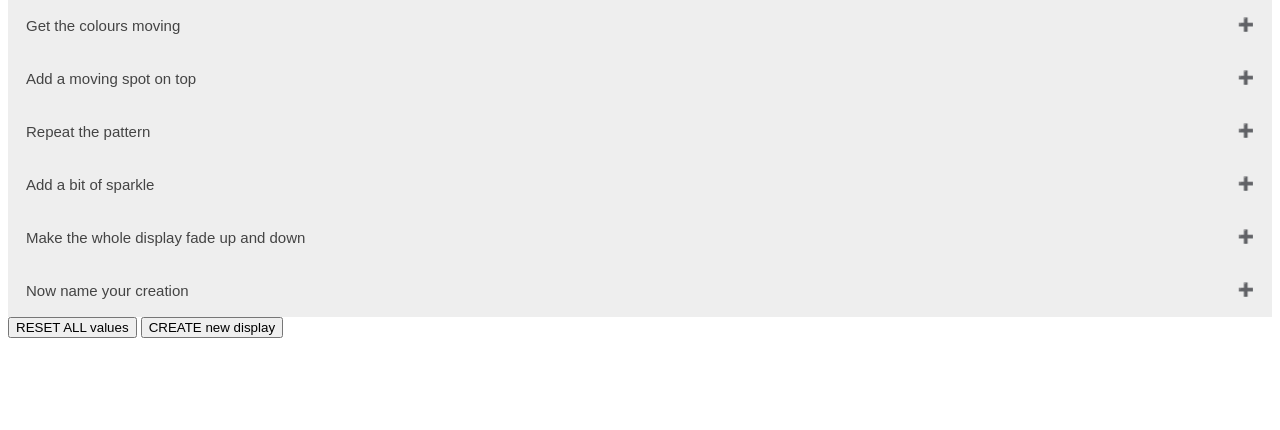
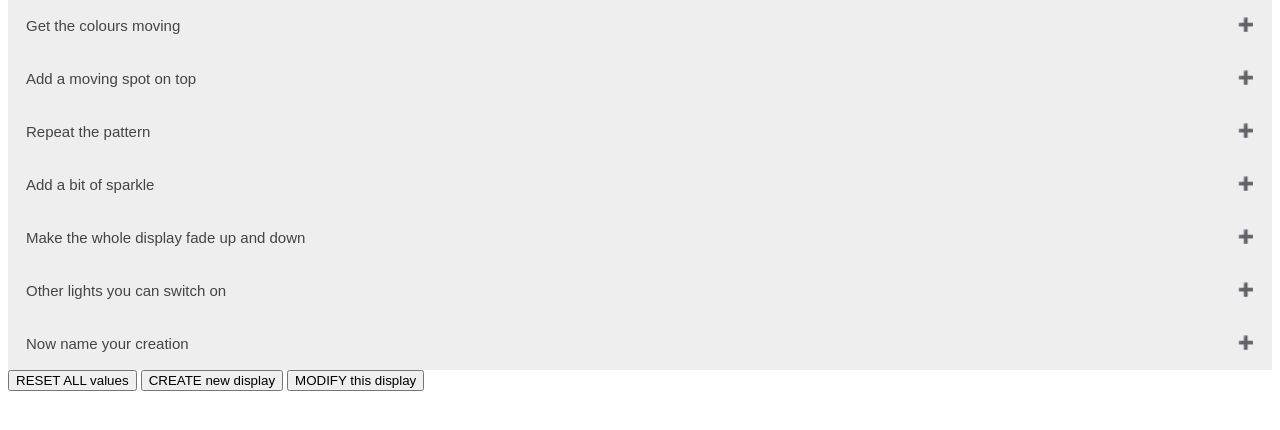
Before and after one commit to peterthevicar/STC-lights, a PHP site: page /create.php in a window 1280 px wide. Shown: the part 340-770 px from the top of the page. Run offline with PHP 8.4, Linux system fonts and the light colour scheme.

Commit message:
Done half the work on going from absolute numbers to selections - need to fill in at the reading end Basic password system for modifying displays

```diff
--- a/web-server/create.php
+++ b/web-server/create.php
@@ -5,7 +5,7 @@
 //::= <display details>*
 //<display details> ::= <id> <header> <colour list> <gradient> <segment> <fading> <sparkle> <spot> <meteors>
 //  <id> ::= id<int>
-//  <header> ::= <name> <creator> <created> <used> <uses>
+//  <header> ::= <name> <creator> <pwd_hash> <created> <used> <uses>
 //    <uses> ::= <int>
 //    <name>, <creator> ::= <str>
 //    <created>, <used> ::= <timestamp>
@@ -25,7 +25,7 @@
 //  <spot> ::= <size> <colour> <motion> <duration> <reverse>
 //    <size> ::= <int 0-32>
 //  <floods> ::= <flood spec> <flood spec>
-//    <flood spec> ::= <int AUTO, MANUAL> <flood def>
+//    <flood spec> ::= <int OFF, AUTO, TOGETHER, ALTERNATE> <flood def>
 //      <flood def> ::= <colour> <colour> <blend> <duration>
 //  <meteor> ::= <int ON, OFF, AUTO>
 
@@ -76,6 +76,10 @@ function build_text($id, $i) {
 	// Retrieve the current content
 	$cur_val=$this_disp[$id][$i];
 	echo "<input id='$id$i' type='text' autocomplete='off' style='border-width:2px; display:inline-block' value='$cur_val'>\n";
+}
+// build a password input box
+function build_password($id, $i) {
+	echo "<input id='$id$i' type='password' autocomplete='off' style='border-width:2px; display:inline-block' value=''>\n";
 }
 
 //build a gradient colour selector with the initial colours added
@@ -154,7 +158,7 @@ function build_colours () {
 	<div>
 		<h2>Create New Display</h2>
 		<p>You have chosen to create a new display based on
-		<?php print('&quot;'.$this_disp["hd"][0]."&quot; by &quot;".$this_disp["hd"][1].'&quot;'); ?>
+		<?php print(htmlspecialchars('"'.$this_disp["hd"][0].'" by "'.$this_disp["hd"][1].'"')); ?>
 		<p>Change anything you like below, then click on the CREATE button.
 	</div>
 
@@ -177,8 +181,8 @@ function build_colours () {
 	<div class="content">
 		<p>Direction of movement:
 			<?php build_select("se",2,["0"=>"Stop", "2"=>"Left", "1"=>"Right", "3"=>"Two left, one right"]);?>
-		<p>Time to get to the end (seconds 1(fast) to 100(slow)):
-			<?php build_number("se",3,1,100,1);?>
+		<p>Speed of movement:
+			<?php build_select("se",3,["1"=>"Very slow", "2"=>"Slow", "3"=>"Medium", "4"=>"Fast", "5"=>"Very fast"]);?>
 		<p>When the pattern gets to the end, keep moving in the same direction or reverse and come back:
 			<?php build_select("se",4,["1"=>"Same direction", "2"=>"Reverse"]);?>
 	</div>
@@ -191,8 +195,8 @@ function build_colours () {
 			<?php build_colour("st",1); ?>
 		<p>Direction of movement:
 			<?php build_select("st",2,["0"=>"Stop", "2"=>"Left", "1"=>"Right", "3"=>"Two left, one right"]);?>
-		<p>Time to get to the end (seconds):
-			<?php build_number("st",3,1,10,1);?>
+		<p>Speed of movement:
+			<?php build_select("st",3,["1"=>"Very slow", "2"=>"Slow", "3"=>"Medium", "4"=>"Fast", "5"=>"Very fast"]);?>
 		<p>When the spot gets to the end, keep moving in the same direction or reverse and come back:
 			<?php build_select("st",4,["1"=>"Same direction", "2"=>"Reverse"]);?>
 	</div>
@@ -208,18 +212,31 @@ function build_colours () {
 	<button class="collapsible">Add a bit of sparkle</button>
 	<div class="content">
 		<p>How much sparkle:
-			<?php build_select("sk",0,["0"=>"No sparkle", "10"=>"Just a touch", "20"=>"Normal", "50"=>"Lots", "100"=>"Lots and lots"]);?>
+			<?php build_select("sk",0,["0"=>"No sparkle", "1"=>"Just a touch", "2"=>"Normal", "3"=>"Lots", "4"=>"Lots and lots"]);?>
 	</div>
 
 	<button class="collapsible">Make the whole display fade up and down</button>
 	<div class="content">
-		<p>How quickly to fade up and down:
-			<?php build_select("fa",0,["0"=>"No fading", "10"=>"Slowly", "5"=>"Normal", "1"=>"Fast", "0.5"=>"Mad"]);?>
+		<p>Speed of fading:
+			<?php build_select("se",3,["0"=>"None", "1"=>"Very slow", "2"=>"Slow", "3"=>"Medium", "4"=>"Fast", "5"=>"Very fast"]);?>
 		<p>Fading should be smooth or flash from dim to bright:
 			<?php build_select("fa",1,["1"=>"Smooth", "2"=>"Flash"]);?>
 		<p>How dim to go:
-			<?php build_select("fa",2,["0"=>"All the way to black", "20"=>"Nearly black", "40"=>"Normal", "128"=>"Subtle fade"]);?>
+			<?php build_select("fa",2,["1"=>"Subtle", "2"=>"Normal", "4"=>"Maximum"]);?>
 
+	</div>
+
+	<button class="collapsible">Other lights you can switch on</button>
+	<div class="content">
+		<p>The two flood lights on the cupola can automatically pick up the colours from the rest of the display or can be set independently. If they are independent of the rest of the display the two sides can either be the same as each other, or alternate from side to side.
+			<?php build_select("fl",0,["0"=>"No flood lights", "1"=>"Automatic", "2"=>"Independent, both the same", "3"=>"Independent, alternating"]);?>
+		<p>For independent flood lights, set two colours for them to switch between.
+			<?php build_colour("fl",1);?><?php build_colour("fl",2);?>
+		<p>Move between the colours smoothly or in a single step:
+			<?php build_select("fl",3,["1"=>"Smooth", "2"=>"Step"]);?>
+
+		<p>Meteor shower effect lights (tubes with 'falling' white lights):
+			<?php build_select("me",0,["0"=>"No Meteors", "1"=>"Meteors ON"]);?>
 	</div>
 
 	<button class="collapsible">Now name your creation</button>
@@ -228,11 +245,14 @@ function build_colours () {
 			<?php build_text("hd",0);?>
 		<p>Your name (this will be shown in the list of displays as the creator of this display):
 			<?php build_text("hd",1);?>
+		<p>A password to prevent other people changing your display:
+			<?php build_password("hd",2);?>
 	</div>
 
 
 	<button type="reset" onclick="reset_all();">RESET ALL values</button>
-	<button type="button" onclick="create_new();">CREATE new display</button>
+	<button type="button" onclick="create_new(1);">CREATE new display</button>
+	<button type="button" onclick="create_new(2);">MODIFY this display</button>
 
 <script>
 	//
@@ -307,7 +327,7 @@ function build_colours () {
 
 	var original_disp = JSON.parse('<?php echo json_encode($this_disp);?>');
 
-	function create_new () {
+	function create_new ($action) {
 		var changed = false;
 		var new_disp = {};
 		// Go through each section in the original disp
@@ -319,9 +339,26 @@ function build_colours () {
 			if (section_id == "hd") {
 				new_disp['hd'][0] = document.getElementById('hd0').value;
 				new_disp['hd'][1] = document.getElementById('hd1').value;
-				new_disp['hd'][2] = seconds(); // Created
-				new_disp['hd'][3] = 0; // Last used
-				new_disp['hd'][4] = 0; // number of uses
+				new_disp['hd'][2] = document.getElementById('hd2').value;
+				new_disp['hd'][3] = seconds(); // Creation date
+				new_disp['hd'][4] = 0; // Last used
+				new_disp['hd'][5] = 0; // Uses
+				// Basic sanity checking
+				if (new_disp['hd'][2] == '') {
+					alert("You must specify a password");
+					return;
+				}
+				if (new_disp['hd'][0] == orig_sect[0]) {
+					if ($action == 1) {
+						alert("You can't use the same name for a new display");
+						return;
+					}
+					else if (new_disp['hd'][1] != orig_sect[1]) {
+						alert("You can't change either name when modifying a display");
+						return;
+					}
+				}
+
 			}
 			else if (section_id == "co") { // The colour list is variable length
 				for (i=0; i<=last_colour_visible; i++) {
@@ -349,8 +386,8 @@ function build_colours () {
 				}
 			}
 		}
-		//alert((changed? "Something changed": "NOTHING changed"));
-		//alert("Original display spec was\n" + JSON.stringify(original_disp) + "\nNew display spec is\n" + JSON.stringify(new_disp));
+		//~ alert((changed? "Something changed": "NOTHING changed"));
+		//~ alert("Original display spec was\n" + JSON.stringify(original_disp) + "\nNew display spec is\n" + JSON.stringify(new_disp));
 
 		// Send the json to create a new display
 		var xhr = new XMLHttpRequest();
--- a/web-server/json-displays.json
+++ b/web-server/json-displays.json
@@ -1 +1 @@
-{"id1":{"hd":["4 colours","Peter",1539365120,0,0],"co":["#0000ff","#00ff00","#ff0000","#000000"],"gr":["1","2","0"],"se":["2","1","2","5","2"],"fa":["0","2","0"],"sk":["10",8.3],"st":["0","#000000","1","3.5","1"],"fl":["0","#000000","#FFFFFF","1","3.0"],"me":["0"]},"id2":{"hd":["4 colours PLUS","Peter",1539379862,0,0],"co":["#0000ff","#00ff00","#ff0000","#000000"],"gr":["2","1","2"],"se":["2","1","2","5","2"],"fa":["0","2","0"],"sk":["10",8.3],"st":["0","#000000","1","3.5","1"],"fl":["0","#000000","#FFFFFF","1","3.0"],"me":["0"]}}
+{"id1":{"hd":["4 colours","Peter","90bfbf8c",1539551946,0,0],"co":["#0000ff","#00ff00","#ff0000","#000000"],"gr":["1","2","0"],"se":["2","1","2","5","2"],"fa":["0","2","1"],"sk":["0",8.3],"st":["0","#000000","1","1","1"],"fl":["0","#000000","#ffffff","1","3.0"],"me":["0"]},"id2":{"hd":["4 colours PLUS","Peter",1539379862,0,0],"co":["#0000ff","#00ff00","#ff0000","#000000"],"gr":["2","1","2"],"se":["2","1","2","5","2"],"fa":["0","2","0"],"sk":["10",8.3],"st":["0","#000000","1","3.5","1"],"fl":["0","#000000","#FFFFFF","1","3.0"],"me":["0"]}}
--- /dev/null
+++ b/web-server/sysctl-status.txt
@@ -0,0 +1 @@
+sta
--- a/web-server/sysctl.php
+++ b/web-server/sysctl.php
@@ -1,15 +1,15 @@
 <?php
 $req=$_SERVER['QUERY_STRING'];
-$on_file = 'sysctl-on.txt';
+$status_file = 'sysctl-status.txt';
+file_put_contents($status_file, $req);
+
 if ($req == 'off') {
-	unlink($on_file);
 }
 else if ($req == 'sta') {
 }
 else if ($req == 'cou') {
 }
 else if ($req == 'on') {
-	touch($on_file);
 }
 
 ?>
```
Also changed, not shown: web-server/insert.php (+22 -5 lines).
